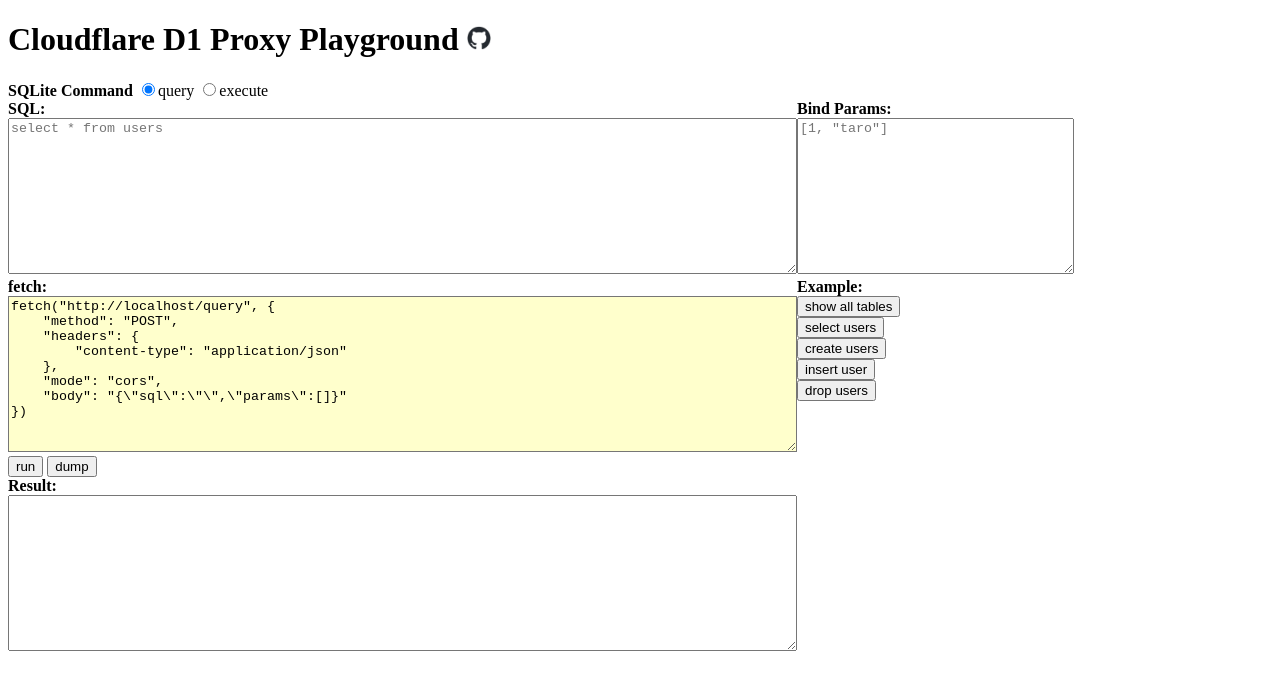
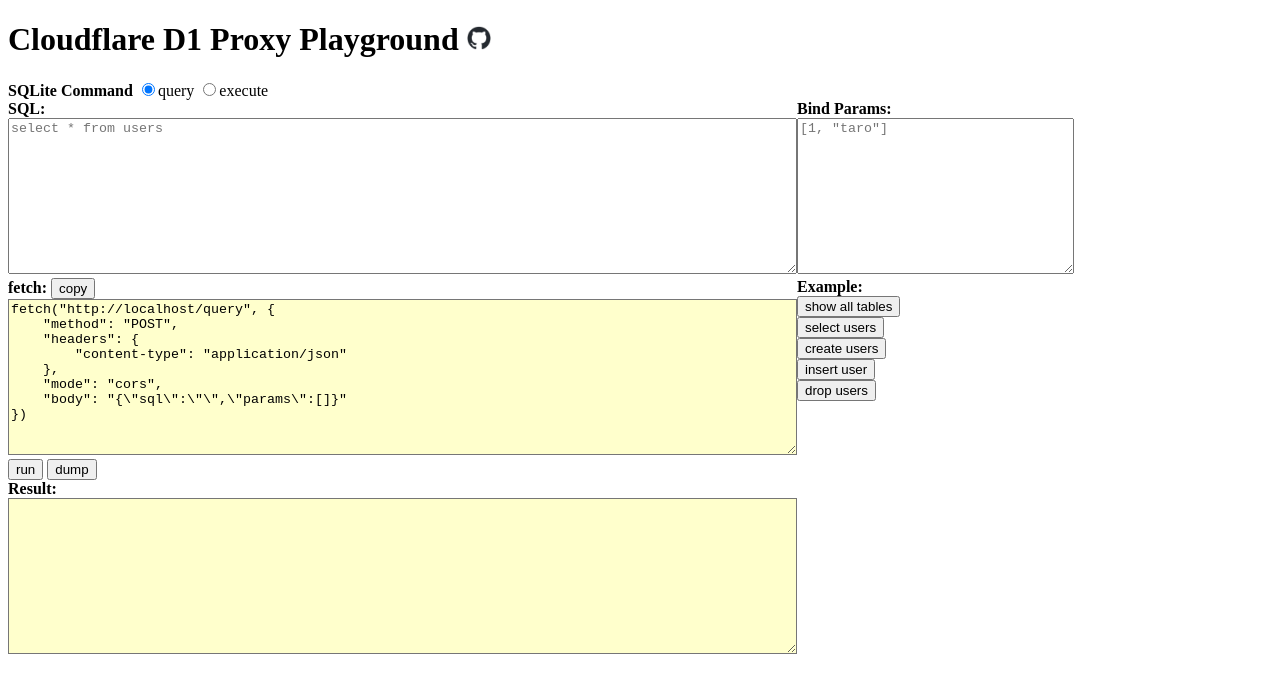
Before and after one commit to dyn-do/kit-d1-proxy, a SvelteKit app: page / in a window 1280 px wide. Shown: the top 692 px of the page. Built offline with nearby package versions, Linux system fonts and the light colour scheme.

Commit message:
色切り替え

```diff
--- a/src/routes/+page.svelte
+++ b/src/routes/+page.svelte
@@ -195,14 +195,11 @@
 </div>
 <div class="area">
     <div>
-        <span class="title">fetch: </span><br />
-        <textarea
-            class="fetch"
-            rows="10"
-            cols="96"
-            bind:this={txtFetch}
-            readonly
-        />
+        <span class="title">fetch: </span><button
+            on:click={() => navigator.clipboard.writeText(txtFetch.value)}
+            >copy</button
+        ><br />
+        <textarea rows="10" cols="96" bind:this={txtFetch} readonly />
     </div>
     <div>
         <span class="title">Example:</span><br />
@@ -219,12 +216,12 @@
 <div class="area">
     <div>
         <span class="title">Result: </span><br />
-        <textarea rows="10" cols="96" bind:this={txtResult} />
+        <textarea rows="10" cols="96" bind:this={txtResult} readonly />
     </div>
 </div>
 
 <style lang="scss">
-    .fetch {
+    textarea[readonly] {
         background-color: #ffc;
     }
     .title {
```
